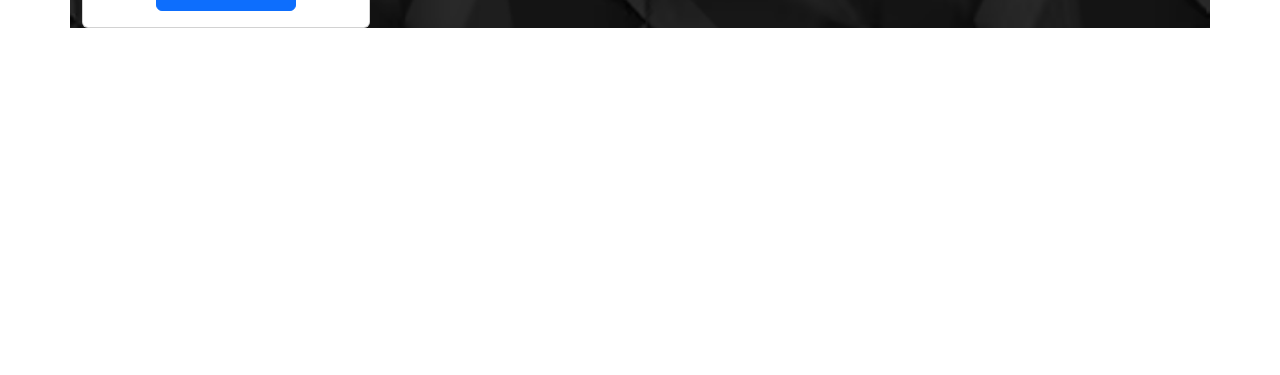
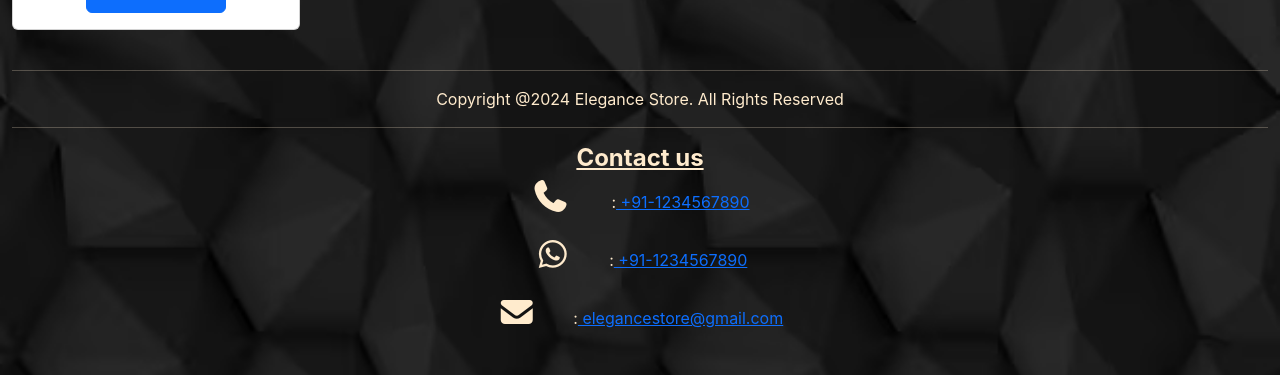
Before and after one commit to arvindsilswal009-svg/elegancestore, a React (Create React App) app: page / in a window 1280 px wide. Shown: the part 652-1027 px from the top of the page. Before the commit the page ends 800 px from the top, so only its background shows below. Built offline with nearby package versions, Linux system fonts and the light colour scheme.

Commit message:
updated again

```diff
--- a/src/App.css
+++ b/src/App.css
@@ -1,4 +1,4 @@
-.container {
+.container-fluid {
   background-image: url(/public/backpattern.avif);
   background-repeat: no-repeat;
   background-size: cover;
--- a/src/componants/Home.js
+++ b/src/componants/Home.js
@@ -6,7 +6,7 @@ function Home(){
 
      return (
       <>
-      <div className="container">
+      <div className="container-fluid">
       <div> <p style={{backgroundColor:"gray"}}><marquee direction="right">You Will Get The Product with premium quality and high definition printing .                                                                        You can customize the photos as you want it.</marquee>   </p></div>
      <hr/>
       <div className="row items-center">
@@ -24,6 +24,22 @@ function Home(){
       <Nav/>
       </div>
       <Cart/>
+      <br/>
+      <hr/>
+        <p>Copyright @2024 Elegance Store. All Rights Reserved</p>
+        <hr/>
+        <div>
+        <center> <h4><u><b>Contact us</b></u></h4> </center>
+        <center>
+            <div className="col-md-3 text-center">
+<span><i class="fa-solid fa-phone fa-2x"></i> &emsp;&emsp; :<Link > +91-1234567890 </Link></span><br/><br/>
+<span><i class="fa-brands fa-whatsapp fa-2x"></i>&emsp;&emsp; :<Link > +91-1234567890 </Link></span><br/><br/>
+<span><i class="fa-solid fa-envelope fa-2x"></i>&emsp;&emsp; :<Link > elegancestore@gmail.com </Link></span><br/><br/><br/>
+
+        </div>
+
+        </center>
+      </div>
     </div>
     </>
      )
```
